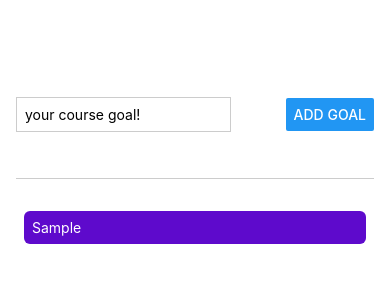
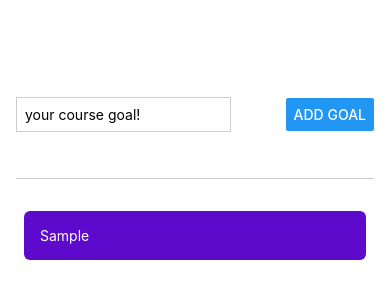
Before and after one commit to banggeunho/React-Native-Study, a React Native app: screen / in a window 390 px wide. Both pictures are taken after typing "Sample" into the empty fields and a click on the button "ADD GOAL". Shown: the top 300 px of the page. Built offline with nearby package versions, Linux system fonts and the light colour scheme.

Commit message:
feat: add feedback on click button

```diff
--- a/components/GoalItem.js
+++ b/components/GoalItem.js
@@ -3,11 +3,15 @@
 
 const GoalItem = (props) => {
     return (
-        <Pressable onPress={props.onDeleteItem.bind(this, props.id)}>
-            <View style={styles.goalItem}>
-                <Text style={styles.goalText}>{props.text}</Text>
-            </View>
+    <View style={styles.goalItem}>
+        <Pressable
+            android_ripple={{color: '#210644'}}
+            onPress={props.onDeleteItem.bind(this, props.id)}
+            style={({ pressed }) => pressed && styles.pressedItem}
+        >
+            <Text style={styles.goalText}>{props.text}</Text>
         </Pressable>
+    </View>
     );
 }
 
@@ -18,8 +22,12 @@
         borderRadius: 6,
         backgroundColor: "#5e0acc"
     },
+    pressedItem: {
+        opacity: 0.5,
+    },
     goalText: {
-        color: "white"
+        color: "white",
+        padding: 8
     }
 })
 
```
